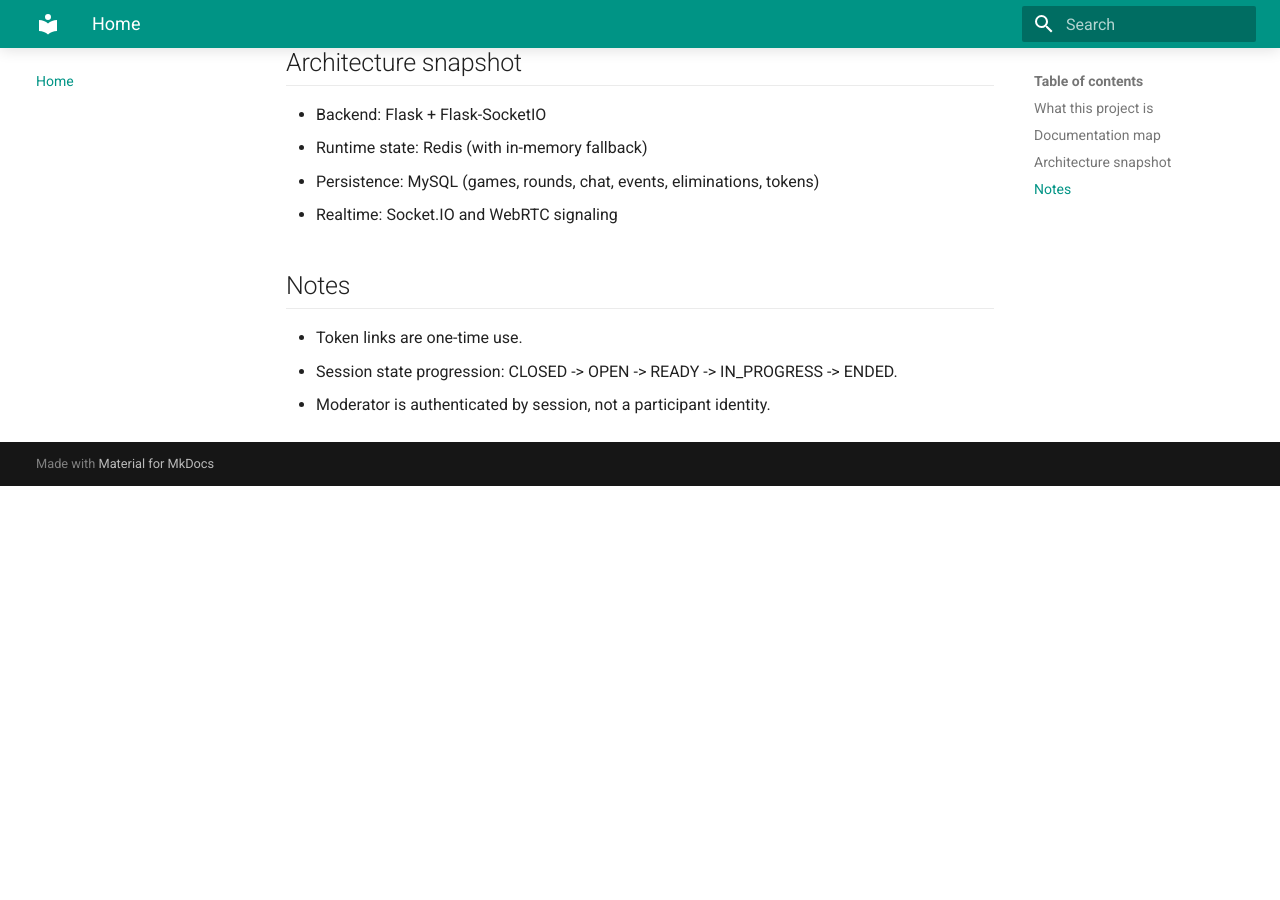
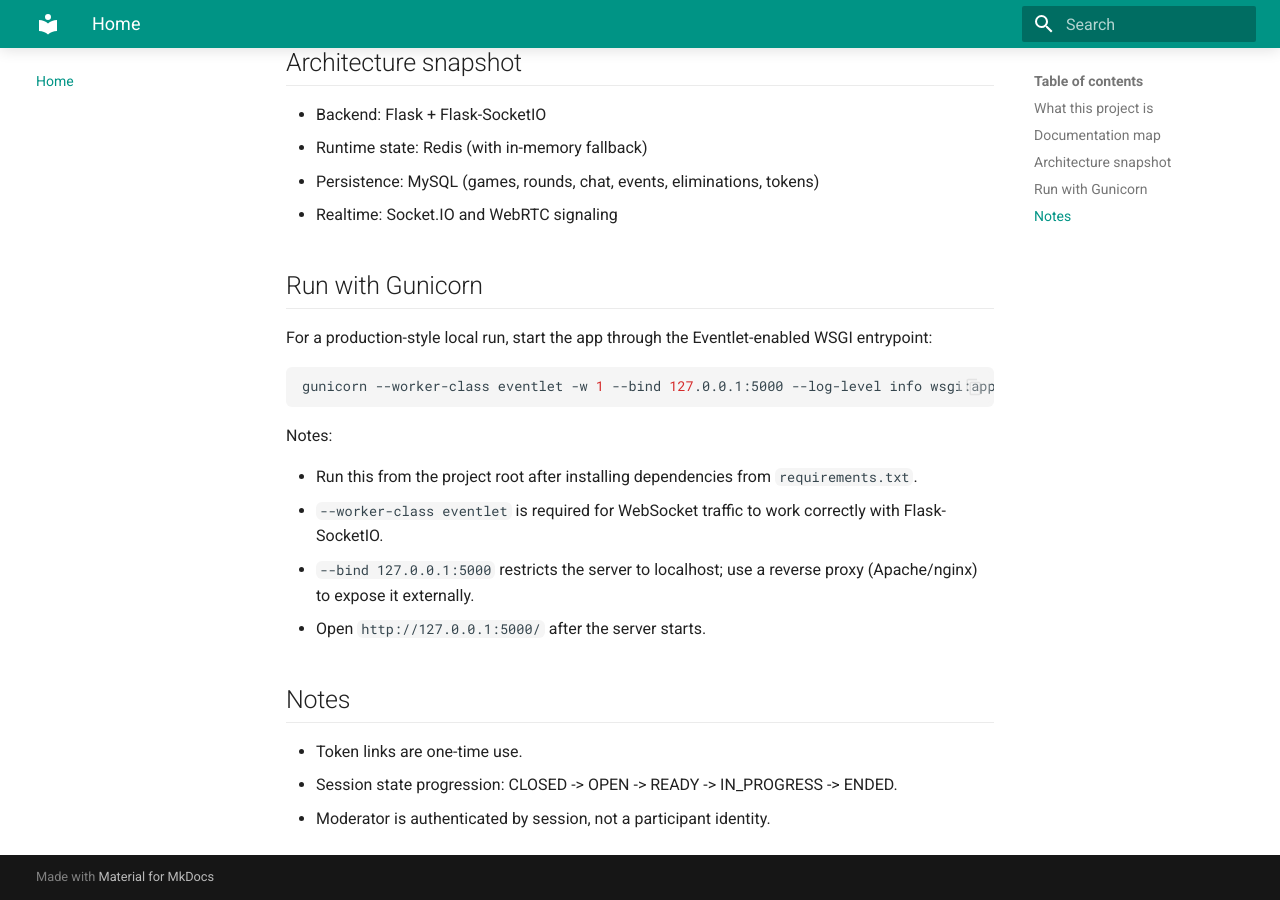
Before and after one commit to ptypes-nlesc/guesswho-stereotype, an MkDocs documentation site: the page built from docs/index.md, in a window 1280 px wide and 900 px high, scrolled down 737 px. Built offline with MkDocs 1.6.1 and Material for MkDocs 9.7.7, drawn with Linux system fonts in a browser that asks for light colours; before the commit the page ends 1223 px from its top, so only the background shows below that.

Commit message:
add gunicorn instructions

````diff
--- a/docs/index.md
+++ b/docs/index.md
@@ -25,6 +25,21 @@ GuessWho Stereotype (Xposed) is a Flask + Socket.IO application with:
 - Persistence: MySQL (games, rounds, chat, events, eliminations, tokens)
 - Realtime: Socket.IO and WebRTC signaling
 
+## Run with Gunicorn
+
+For a production-style local run, start the app through the Eventlet-enabled WSGI entrypoint:
+
+```bash
+gunicorn --worker-class eventlet -w 1 --bind 127.0.0.1:5000 --log-level info wsgi:app
+```
+
+Notes:
+
+- Run this from the project root after installing dependencies from `requirements.txt`.
+- `--worker-class eventlet` is required for WebSocket traffic to work correctly with Flask-SocketIO.
+- `--bind 127.0.0.1:5000` restricts the server to localhost; use a reverse proxy (Apache/nginx) to expose it externally.
+- Open `http://127.0.0.1:5000/` after the server starts.
+
 ## Notes
 
 - Token links are one-time use.
````
